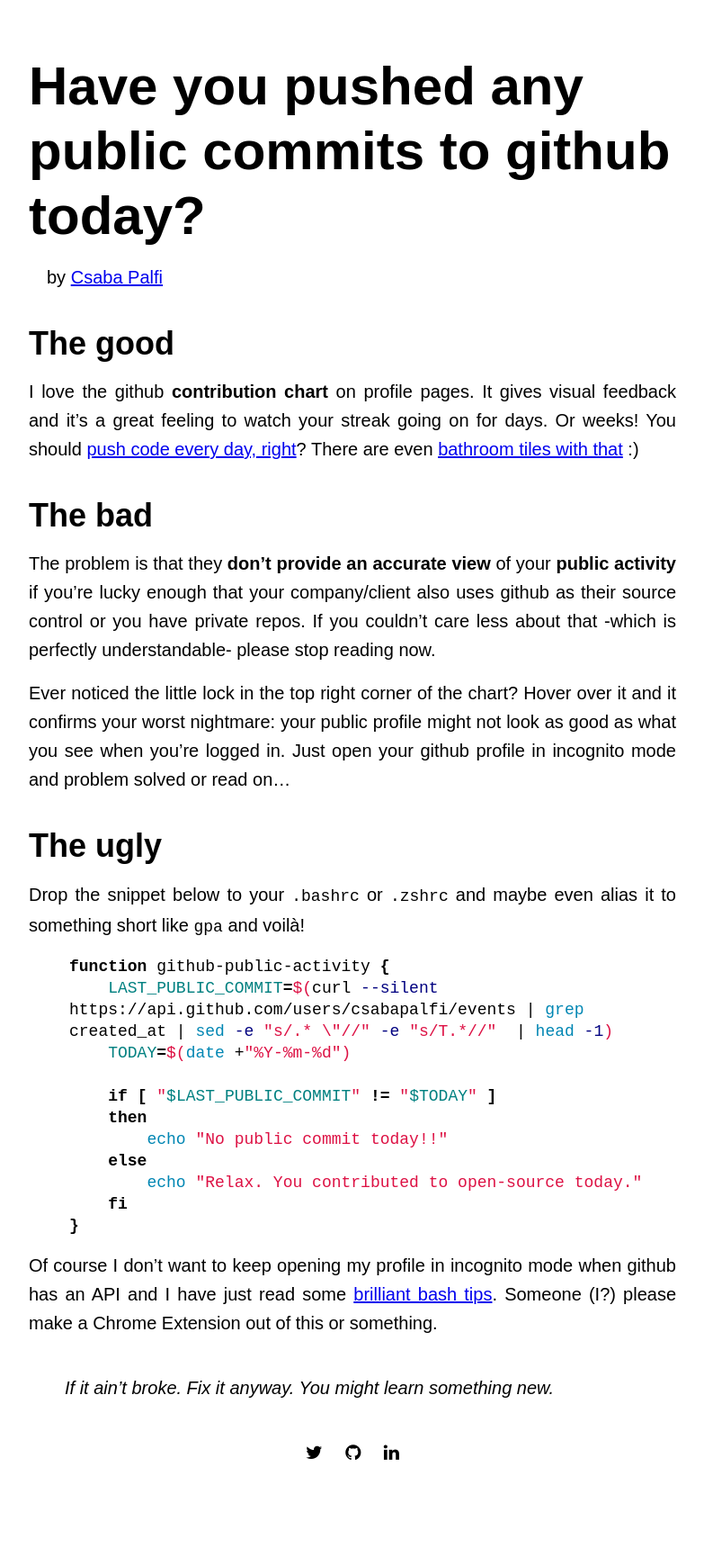
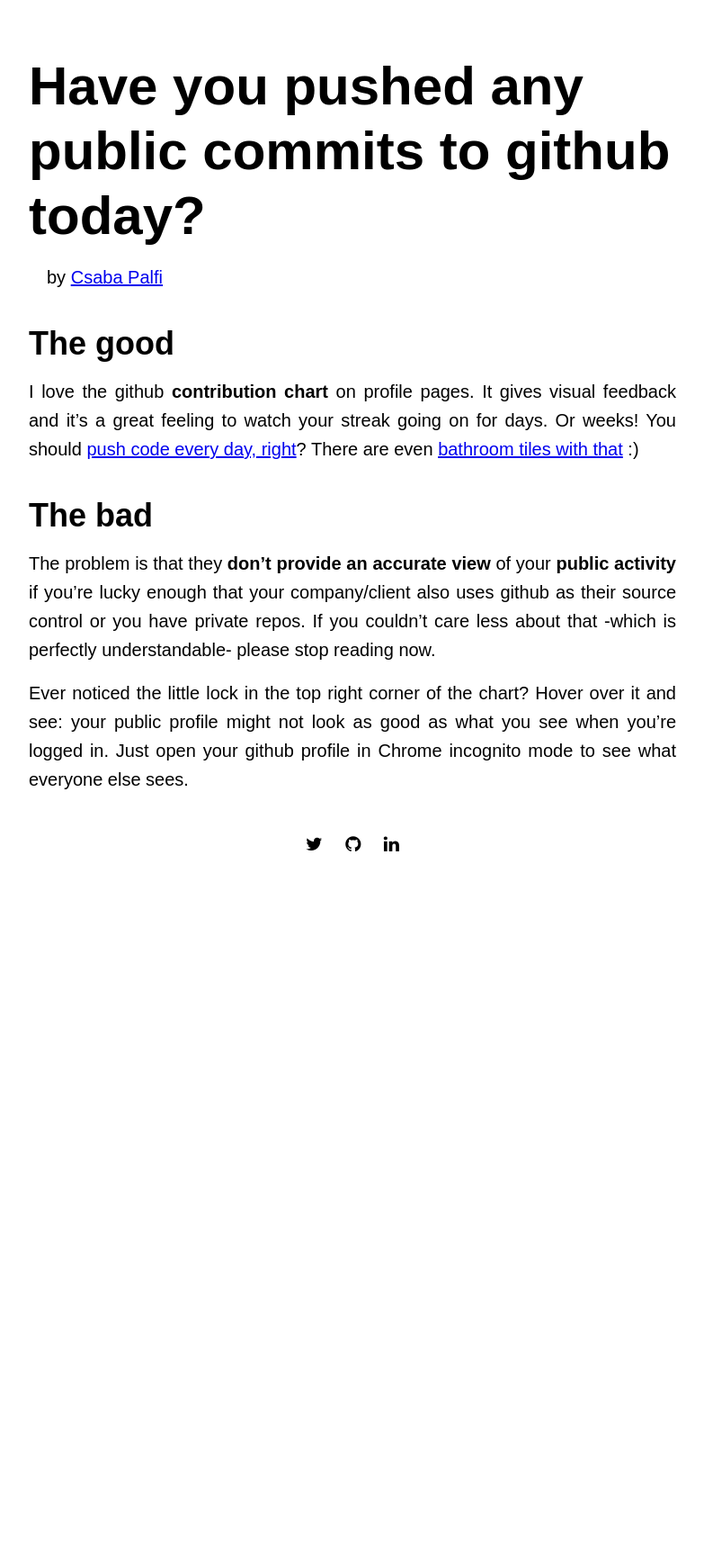
Before and after one commit to dublado/csabapalfi.github.io, a Jekyll site: the page built from _posts/2014-05-24-github-public-activity.md, in a window 1280 px wide. Shown: the whole page at 90% size, without its empty margins (248-1031 px from the left). Built offline with Jekyll 4.4.1, drawn with Linux system fonts in a browser that asks for light colours; some web fonts are replaced; Markdown is read by kramdown in place of the engine named in the settings; after the commit the page ends 1064 px from its top, so only the background shows below that.

Commit message:
remove that bash function as it shows all events not just contributions

````diff
--- a/_posts/2014-05-24-github-public-activity.md
+++ b/_posts/2014-05-24-github-public-activity.md
@@ -1,7 +1,7 @@
 ---
 title: "Have you pushed any public commits to github today?"
 layout: post
-summary: "Check your 'real' public github activity with bash"
+summary: "Check your 'real' public github activity"
 ---
 
 ## The good
@@ -12,26 +12,4 @@ I love the github **contribution chart** on profile pages. It gives visual feedb
 
 The problem is that they **don't provide an accurate view** of your **public activity** if you're lucky enough that your company/client also uses github as their source control or you have private repos. If you couldn't care less about that -which is perfectly understandable- please stop reading now.
 
-Ever noticed the little lock in the top right corner of the chart? Hover over it and it confirms your worst nightmare: your public profile might not look as good as what you see when you're logged in. Just open your github profile in incognito mode and problem solved or read on...
-
-## The ugly
-
-Drop the snippet below to your ```.bashrc``` or ```.zshrc``` and maybe even alias it to something short like ```gpa``` and voilà!
-
-```bash
-function github-public-activity {
-    LAST_PUBLIC_COMMIT=$(curl --silent  https://api.github.com/users/csabapalfi/events | grep created_at | sed -e "s/.* \"//" -e "s/T.*//"  | head -1)
-    TODAY=$(date +"%Y-%m-%d")
-
-    if [ "$LAST_PUBLIC_COMMIT" != "$TODAY" ]
-    then
-        echo "No public commit today!!"
-    else
-        echo "Relax. You contributed to open-source today."
-    fi
-}
-```
-
-Of course I don't want to keep opening my profile in incognito mode when github has an API and I have just read some [brilliant bash tips](http://robertmuth.blogspot.co.uk/2012/08/better-bash-scripting-in-15-minutes.html). Someone (I?) please make a Chrome Extension out of this or something.
-
-> If it ain't broke. Fix it anyway. You might learn something new.
+Ever noticed the little lock in the top right corner of the chart? Hover over it and see: your public profile might not look as good as what you see when you're logged in. Just open your github profile in Chrome incognito mode to see what everyone else sees.
````
